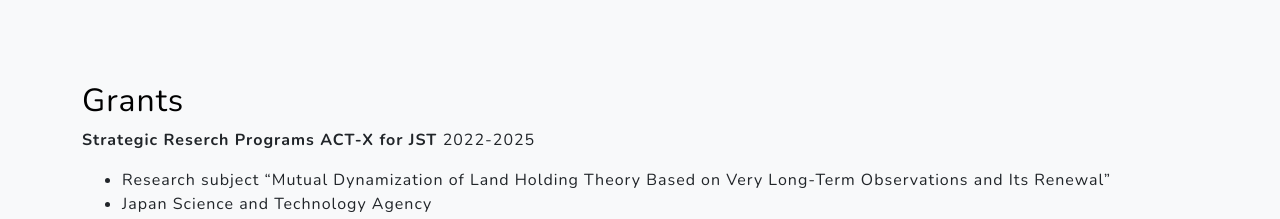
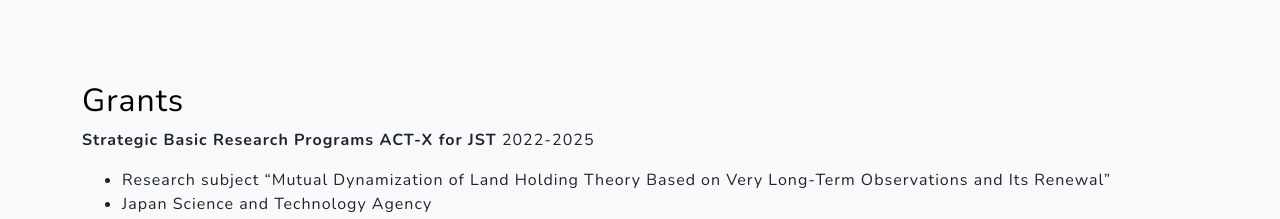
Before and after one commit to Risa-Kobayashi/Risa-Kobayashi.github.io, a website: page index.html in a window 1280 px wide. Shown: the part 3600-3819 px from the top of the page. Drawn offline with nearby package versions, Linux system fonts and the light colour scheme.

Commit message:
Update index.html

```diff
--- a/index.html
+++ b/index.html
@@ -152,7 +152,7 @@
         <section class="projects-section bg-light" id="GrantsandAwards">
             <div class="container">
                 <h2 class="text-black">Grants</h2>
-                 <p><strong>Strategic Reserch Programs ACT-X for JST	</strong>2022-2025</p>
+                 <p><strong>Strategic Basic Research Programs ACT-X for JST	</strong>2022-2025</p>
                     <ul>
                     <li>Research subject “Mutual Dynamization of Land Holding Theory Based on Very Long-Term Observations and Its Renewal”</li>
                     <li>Japan Science and Technology Agency</li>
```
